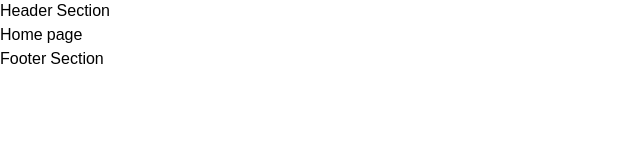
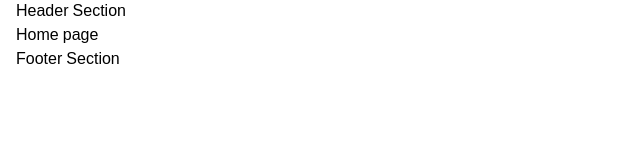
Before and after one commit to programmerrm/news-paper, a Next.js app: page / in a window 1280 px wide. Shown: the top 160 px of the page, without its empty margins (0-640 px from the left). Built offline with nearby package versions, Linux system fonts and the light colour scheme.

Commit message:
update font and color added

```diff
--- a/app/globals.css
+++ b/app/globals.css
@@ -1,4 +1,23 @@
 @import "tailwindcss";
+@theme {
+
+    /* ============= breakpoint =============== */
+    --breakpoint-1xl: 82rem; /* 1312px */
+    /* =============== color =============== */
+    --color-body: #262626;
+    --color-title: #0A0A0A;
+    --color-gray: #737373;
+    --color-gray-dark: #D9D9D9;
+    --color-red: #A71E22;
+}
+
+@utility container {
+    @apply mx-auto px-4;
+
+    @media (width >=82rem) {
+        max-width: var(--breakpoint-1xl);
+    }
+}
 
 body {
     font-family: var(--font-noto-serif-bengali), serif;
--- a/app/page.tsx
+++ b/app/page.tsx
@@ -1,7 +1,11 @@
 export default function Home() {
     return (
         <section>
-            <h2>Home page</h2>
+            <div className="container">
+                <div>
+                    <h2 className="">Home page</h2>
+                </div>
+            </div>
         </section>
     );
 }
```
